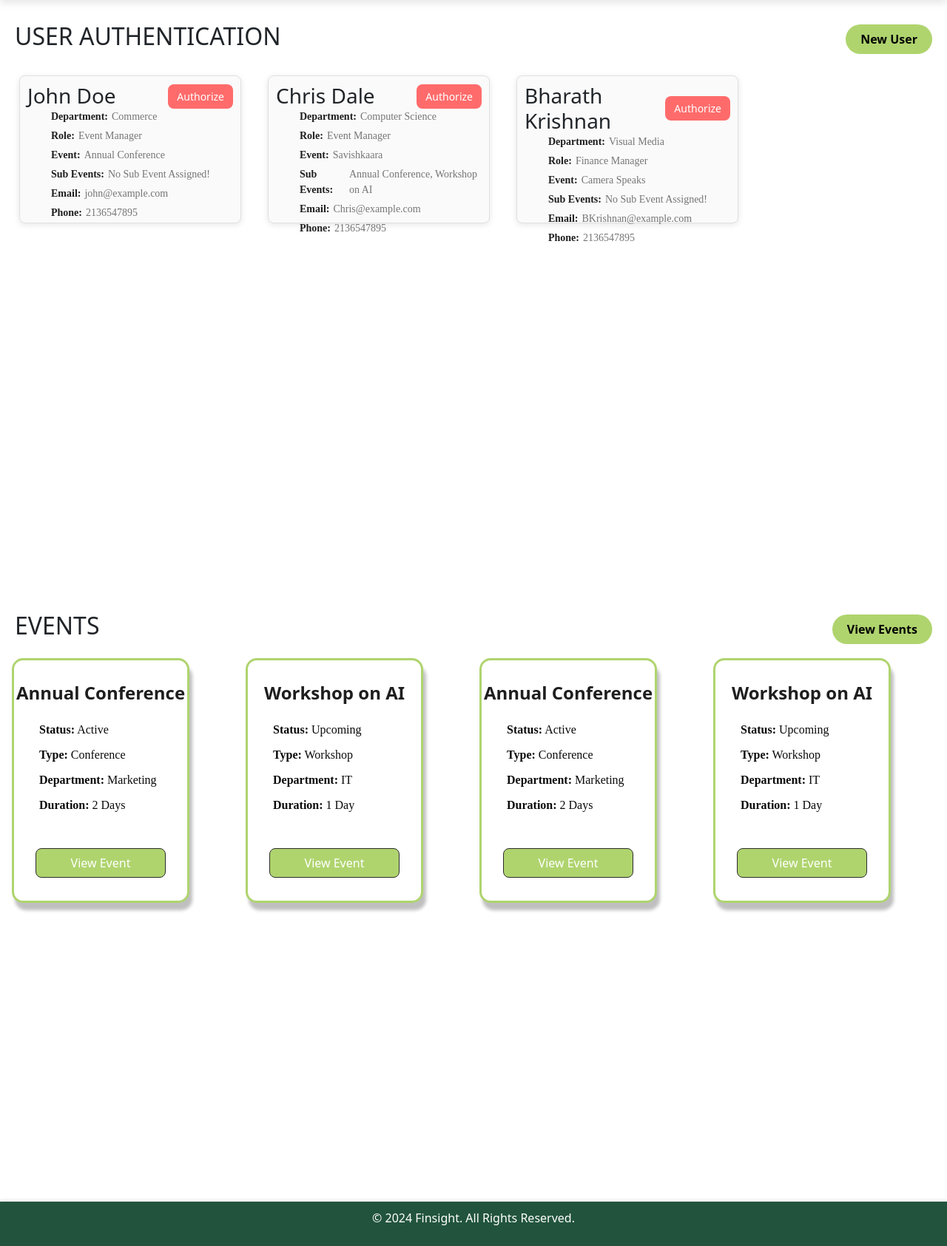
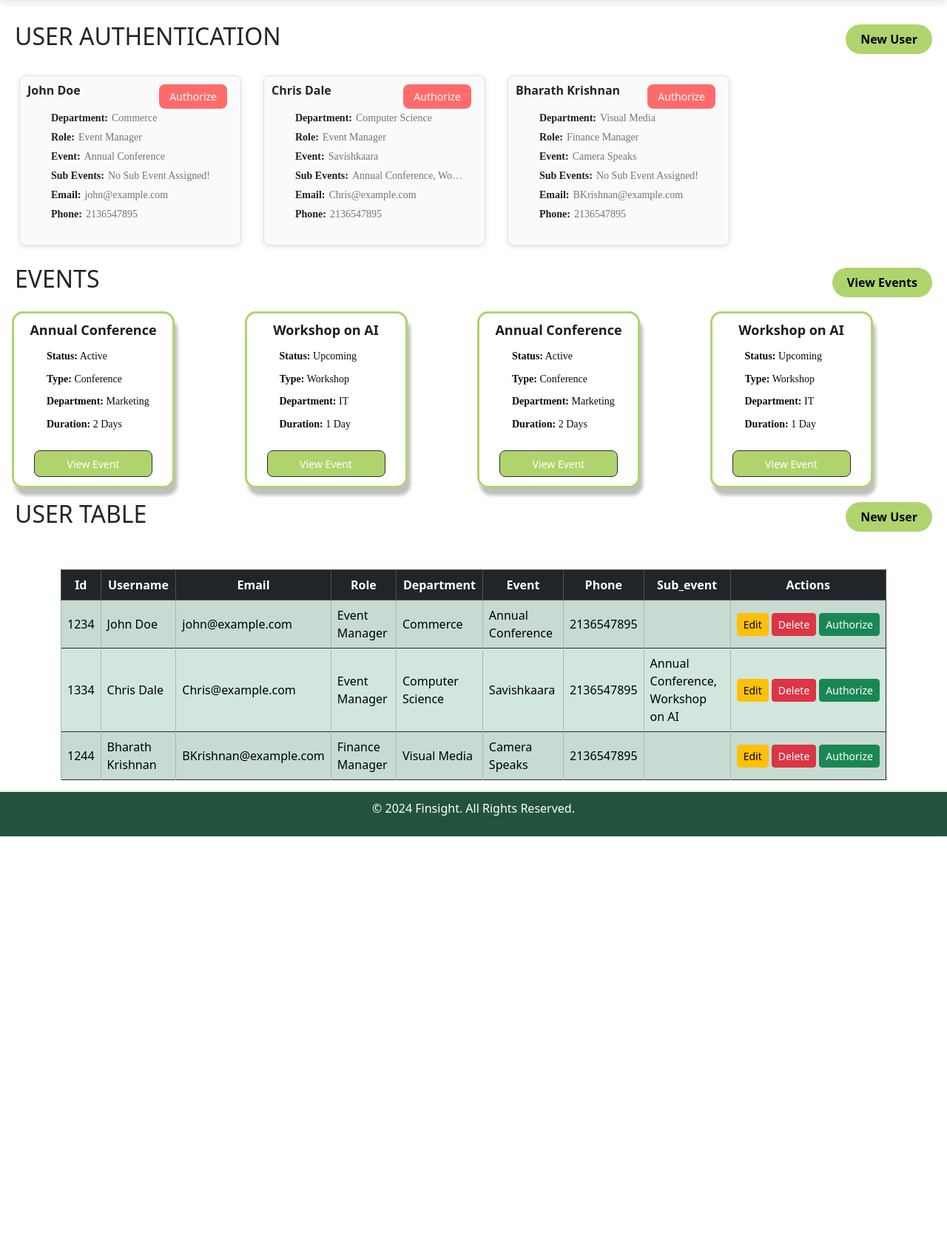
Before and after one commit to Pgm-nurari/Minor-Project, a Flask app: page /admin/ in a window 1280 px wide. Shown: the part 138-1823 px from the top of the page at 74% size. After the commit the page ends 1269 px from the top, so only its background shows below. Run offline with Flask 3, Linux system fonts and the light colour scheme.

Commit message:
some new changes to tables.sql and css files added

```diff
--- a/app/home.py
+++ b/app/home.py
@@ -4,8 +4,10 @@ from wtforms import StringField, SubmitField, IntegerField, SelectField, Decimal
 from wtforms.validators import DataRequired, NumberRange, InputRequired, Email, Length, EqualTo, Regexp
 from app.modules import validations
 
-home_bp = Blueprint('home', __name__, url_prefix='/main')
+home_bp = Blueprint('home', __name__, url_prefix='')
 
+@home_bp.route("/")
+@home_bp.route("/index")
 @home_bp.route("/home")
 def index():
     return render_template("home/index.html")
--- /dev/null
+++ b/app/static/css/common.css
@@ -0,0 +1,56 @@
+.cardscontainer {
+    width: 100%;  /* Make the container width responsive */
+    max-width: 1450px;
+    height: auto;
+    display: grid;
+    grid-template-columns: repeat(4, 1fr); /* Ensure only 4 cards per row */
+    grid-gap: 10px;  /* Gap between the grid items */
+    padding: 16px;   /* Padding around the grid */
+    overflow-x: auto; /* Enable horizontal scrolling for additional cards */
+}
+/* Ensure the cards stack responsively on smaller screens */
+@media (max-width: 1200px) {
+    .cardscontainer {
+        grid-template-columns: repeat(3, 1fr); /* 3 cards per row for smaller screens */
+    }
+}
+
+@media (max-width: 900px) {
+    .cardscontainer {
+        grid-template-columns: repeat(2, 1fr); /* 2 cards per row for tablet-sized screens */
+    }
+}
+
+@media (max-width: 600px) {
+    .cardscontainer {
+        grid-template-columns: 1fr; /* 1 card per row for mobile screens */
+    }
+}
+
+/* Header styles */
+.header-content {
+    margin: 0px 20px;
+    display: flex;
+    justify-content: space-between;
+    align-items: center;
+}
+
+.header-button {
+    display: flex;
+    gap: 15px;
+}
+
+.header-button button {
+    color: #000100;
+    background-color: #AFD46E;
+    font-weight: bold;
+    padding: 8px 20px;
+    border: 0;
+    border-radius: 25px;
+    transition: background-color 0.3s ease, transform 0.2s ease;
+}
+
+.header-button button:hover {
+    background-color: #8bc34a;
+    transform: scale(1.05);
+}
--- a/app/templates/admin/admin_dash.html
+++ b/app/templates/admin/admin_dash.html
@@ -1,16 +1,51 @@
-{% extends 'base.html' %}
+{% extends 'base.html' %} {% block title %}Admin Dashboard{% endblock %} {%
+block extra_css %}
+<link rel="stylesheet" href="{{url_for('static', filename='css/common.css')}}">
+{% endblock %} {% block content %}
+<br /><br />
+<section id="Authentication">
+  {% include '/components/userauthcard.html' %}
+</section>
+<section id="Events">{% include '/components/eventcard.html' %}</section>
+<section id="Users">
+  <div>
+    <div class="header-content">
+      <h2>USER TABLE</h2>
+      <div class="header-button">
+        <button>New User</button>
+      </div>
+    </div>
+    <div class="container mt-5 table-responsive">
+      <table
+        class="table table-striped table-success table-bordered border-dark align-middle rounded-3"
+      >
+        <thead class="table-dark">
+          <tr>
+            {% for key in users[0].keys() %}
+            <th class="text-center">{{ key | title }}</th>
+            {% endfor %}
+            <th class="text-center">Actions</th>
+          </tr>
+        </thead>
 
-{% block title %}Admin Dashboard{% endblock %}
-
-{% block extra_css %} {% endblock %}
-
-{% block content %}
-    <br><br>
-    <section id="Authentication">
-        {% include '/components/userauthcard.html' %}
-    </section>
-    <section id="Events">
-        {% include '/components/eventcard.html' %}
-    </section>
-    <section id="Users"></section>
+        <tbody>
+          {% for user in users %}
+          <tr>
+            {% for key in user.keys() %}
+            <td class="table-success">{{ user[key] }}</td>
+            {% endfor %}
+            <td class="text-center">
+              <div class="d-flex justify-content-center">
+                <button class="btn btn-warning btn-sm me-1">Edit</button>
+                <button class="btn btn-danger btn-sm me-1">Delete</button>
+                <button class="btn btn-success btn-sm">Authorize</button>
+              </div>
+            </td>
+          </tr>
+          {% endfor %}
+        </tbody>
+      </table>
+    </div>
+  </div>
+</section>
 {% endblock %}
--- a/app/templates/components/eventcard.html
+++ b/app/templates/components/eventcard.html
@@ -1,19 +1,8 @@
 <style>
-    /* Container for the cards */
-.cardscontainer {
-    width: 100%;  /* Make the container width responsive */
-    max-width: 1450px;  /* Ensure it doesn't exceed 1512px */
-    height: 751px;
-    display: grid;
-    grid-template-columns: repeat(4, 1fr); /* Ensure only 4 cards per row */
-    grid-gap: 16px;  /* Gap between the grid items */
-    padding: 16px;   /* Padding around the grid */
-    overflow-x: auto; /* Enable horizontal scrolling for additional cards */
-  }
   /* Styling for individual event cards */
   .eventcard {
-    width: 240px;
-    height: 331px;
+    width: 220px; /* Reduced width */
+    height: auto; /* Set to auto to fit content */
     background: white;
     box-shadow: 4px 10px 4px rgba(0, 0, 0, 0.25);
     border-radius: 15px;
@@ -21,9 +10,8 @@
     border: 3px #AFD46E solid;
     display: flex;
     flex-direction: column;
-    justify-content: center;
     align-items: center;
-    gap: 24px;
+    padding: 12px; /* Reduced padding */
 }
 
   /* Hover effect on the event card */
@@ -34,124 +22,87 @@
 
   /* Layout inside the card */
   .topbox {
-    width: 100%; /* Stretch to fit the card width */
-    height: 200px;
+    width: 100%;
     display: flex;
     flex-direction: column;
-    justify-content: flex-end;
     align-items: center;
-    gap: 16px;
+    gap: 6px; /* Smaller gap between elements */
 }
 
   .cardheadingbox {
+      width: 100%;
       display: flex;
       justify-content: center;
       align-items: center;
+      overflow: hidden;
+      white-space: nowrap;
+      text-overflow: ellipsis;
   }
 
-
   .cardheading {
-    font-size: 24px;
+      font-size: 18px;
       font-weight: 600;
       color: #1E1E1E;
+      white-space: nowrap;
+      overflow: hidden;
+      text-overflow: ellipsis;
+      max-width: 200px; /* Adjust the max-width to prevent wrapping */
   }
 
   .cardlist {
-    align-self: stretch;
-    height: 158px;
+      width: 100%;
       flex-direction: column;
       justify-content: flex-start;
       align-items: flex-start;
-    gap: 12px;
+      gap: 8px;
       display: flex;
   }
 
   .cardlistitem {
-    width: 89px;
-    height: 22px;
-    padding-left: 2px;
-    padding-right: 2px;
-    justify-content: left;
-    align-items: left;
-    display: inline-flex;
+      display: flex;
+      align-items: center;
+      width: 100%;
+      overflow: hidden;
+      white-space: nowrap;
+      text-overflow: ellipsis;
   }
 
   .cardlistitemtext {
       color: #0b0a0a;
-    font-size: 16px;
+      font-size: 14px;
       font-family: 'Times New Roman', Times, serif;
       font-weight: 400;
       line-height: 22.40px;
-    white-space: nowrap; /* Prevents text from wrapping */
+      overflow: hidden;
+      white-space: nowrap;
+      text-overflow: ellipsis;
+      max-width: 200px; /* Ensures text doesn't overflow */
   }
 
   .cardbutton {
-    width: 176px;
-    height: 40px;
+    width: 160px; /* Slightly smaller button width */
+    height: 36px; /* Slightly reduced height */
     background: #AFD46E;
     border-radius: 8px;
     display: flex;
     justify-content: center;
     align-items: center;
     border: 1px solid #2C2C2C;
+    cursor: pointer;
+    margin-top: 8px; /* Small margin to separate button from content */
 }
 
   .cardbutton:hover {
       background-color: #8bc34a;
-    cursor: pointer;
   }
 
   .cardbuttontext {
     color: white;
-    font-size: 16px;
+    font-size: 14px; /* Smaller font size for button text */
     text-align: center;
 }
+</style>
 
-  /* Ensure the cards stack responsively on smaller screens */
-  @media (max-width: 1200px) {
-    .cardscontainer {
-      grid-template-columns: repeat(3, 1fr); /* 3 cards per row for smaller screens */
-    }
-  }
-
-  @media (max-width: 900px) {
-    .cardscontainer {
-      grid-template-columns: repeat(2, 1fr); /* 2 cards per row for tablet-sized screens */
-    }
-  }
-
-  @media (max-width: 600px) {
-    .cardscontainer {
-      grid-template-columns: 1fr; /* 1 card per row for mobile screens */
-    }
-  }
-  .header-content {
-    margin: 0px 20px;
-    display: flex;
-    justify-content: space-between;
-    align-items: center;
-  }
-
-  .header-button {
-    display: flex;
-    gap: 15px;
-  }
-
-  .header-button button {
-    color: #000100;
-    background-color: #AFD46E; /* Light green */
-    font-weight: bold;
-    padding: 8px 20px;
-    border: 0;
-    border-radius: 25px; /* Increased border-radius */
-    transition: background-color 0.3s ease, transform 0.2s ease;
-  }
-
-  .header-button button:hover {
-    background-color: #8bc34a; /* Darker green for hover */
-    transform: scale(1.05); /* Slightly enlarges button on hover */
-  }
-  </style>
 
 
 <div>
--- a/app/templates/components/userauthcard.html
+++ b/app/templates/components/userauthcard.html
@@ -1,18 +1,7 @@
 <style>
-    .cardscontainer {
-      width: 100%;
-      max-width: 1450px;
-      height: 300px;
-      display: grid;
-      grid-template-columns: repeat(4, 1fr);
-      grid-gap: 10px;
-      padding: 16px;
-      overflow-x: auto;
-    }
-
   .request-card {
     width: 300px;
-      height: 200px;
+    height: 230px; /* Fixed height for uniformity */
     margin: 10px;
     padding: 10px;
     background-color: #fafafa;
@@ -22,15 +11,19 @@
     display: flex;
     flex-direction: column;
     justify-content: space-between;
+    overflow: hidden;
     position: relative;
   }
 
   .field-container {
     display: flex;
-      justify-content: flex-start; /* Align text to the left */
+    justify-content: flex-start;
     margin-bottom: 5px;
     font-size: 14px;
     font-family: "Times New Roman", Times, serif;
+    overflow: hidden;
+    text-overflow: ellipsis;
+    white-space: nowrap;
   }
 
   .field-container b {
@@ -40,17 +33,35 @@
 
   .field-container span {
     color: #757575;
+    overflow: hidden;
+    text-overflow: ellipsis;
+    white-space: nowrap;
+    max-width: 150px;
+  }
+
+  /* Tooltip on hover for extra text */
+  .field-container span:hover {
+    overflow: visible;
+    white-space: normal;
+    background-color: #f0f0f0;
+    padding: 4px;
+    border-radius: 4px;
+    position: absolute;
+    z-index: 1;
+    box-shadow: 0 2px 8px rgba(0, 0, 0, 0.1);
   }
 
   .authorize-btn {
     background-color: #ff6b6b;
     border: none;
     color: white;
-      padding: 6px 12px;
+    padding: 6px 14px;
     border-radius: 8px;
     cursor: pointer;
     font-size: 14px;
-      align-self: center;
+    position: absolute;
+    top: 0.5px;
+    right: 8px; /* Adjust the right position */
   }
 
   .authorize-btn:hover {
@@ -62,42 +73,18 @@
     font-weight: bold;
   }
 
-    .header-content {
-      margin: 0px 20px;
-      display: flex;
-      justify-content: space-between;
-      align-items: center;
-    }
-
-    .header-button {
-      display: flex;
-      gap: 15px;
-    }
-
-    .header-button button {
-      color: #000100;
-      background-color: #afd46e;
-      font-weight: bold;
-      padding: 8px 20px;
-      border: 0;
-      border-radius: 25px;
-      transition: background-color 0.3s ease, transform 0.2s ease;
-    }
-
-    .header-button button:hover {
-      background-color: #8bc34a;
-      transform: scale(1.05);
-    }
-
   .card-header {
     display: flex;
     align-items: center;
+    justify-content: space-between;
     gap: 10px;
+    position: relative;
   }
 
-    .card-header h3 {
+  .card-header h5 {
     margin: 0;
-      flex-grow: 1;
+    font-size: 16px;
+    font-weight: bold;
   }
 </style>
 
@@ -112,37 +99,40 @@
     {% for user in users %}
     <div class="request-card" id="user-card-{{ user.id }}">
       <div class="card-header">
-          <h3>{{ user.username }}</h3>
+        <h5>{{ user.username }}</h5>
         <div id="authorizationContainer-{{ user.id }}">
-            <button class="authorize-btn" onclick="handleAuthorize({{ user.id }})">
+          <button
+            class="authorize-btn"
+            onclick="handleAuthorize({{ user.id }})"
+          >
             Authorize
           </button>
         </div>
       </div>
       <ul>
         <li class="field-container">
-            <b>Department:</b> <span id="department">{{ user.department }}</span>
+          <b>Department:</b> <span>{{ user.department }}</span>
         </li>
         <li class="field-container">
-            <b>Role:</b> <span id="role">{{ user.role }}</span>
+          <b>Role:</b> <span>{{ user.role }}</span>
         </li>
         <li class="field-container">
-            <b>Event:</b> <span id="event">{{ user.event }}</span>
+          <b>Event:</b> <span>{{ user.event }}</span>
         </li>
         {% if user.sub_event|length == 0 or user.role == 'Finance Manager' %}
         <li class="field-container">
           <b>Sub Events:</b> <span>No Sub Event Assigned!</span>
         </li>
         {% else %}
-          <li class="field-container" id="subEventsContainer">
-            <b>Sub Events:</b> <span id="subEvents">{{ user.sub_event }}</span>
+        <li class="field-container">
+          <b>Sub Events:</b> <span>{{ user.sub_event }}</span>
         </li>
         {% endif %}
         <li class="field-container">
-            <b>Email:</b> <span id="email">{{ user.email }}</span>
+          <b>Email:</b> <span>{{ user.email }}</span>
         </li>
         <li class="field-container">
-            <b>Phone:</b> <span id="phone">{{ user.phone }}</span>
+          <b>Phone:</b> <span>{{ user.phone }}</span>
         </li>
       </ul>
     </div>
@@ -152,10 +142,12 @@
 
 <script>
   function handleAuthorize(userId) {
-      // Find the authorization container for this specific user card
-      const authorizationContainer = document.getElementById("authorizationContainer-" + userId);
+    const authorizationContainer = document.getElementById(
+      "authorizationContainer-" + userId
+    );
     if (authorizationContainer) {
-        authorizationContainer.innerHTML = '<div class="field-container authorized">Authorized</div>';
+      authorizationContainer.innerHTML =
+        '<div class="field-container authorized">Authorized</div>';
     }
   }
 </script>
--- a/tables.sql
+++ b/tables.sql
@@ -81,7 +81,7 @@ CREATE TABLE Account_Category (
 );
 
 -- 11. Individual Event Transaction Table
-CREATE TABLE Individual_Event_Transaction (
+CREATE TABLE Transactions_table (
     Transaction_ID INT PRIMARY KEY,
     User_ID INT,
     Event_ID INT,
```
Lines whose indentation alone changed are shown as unchanged.
